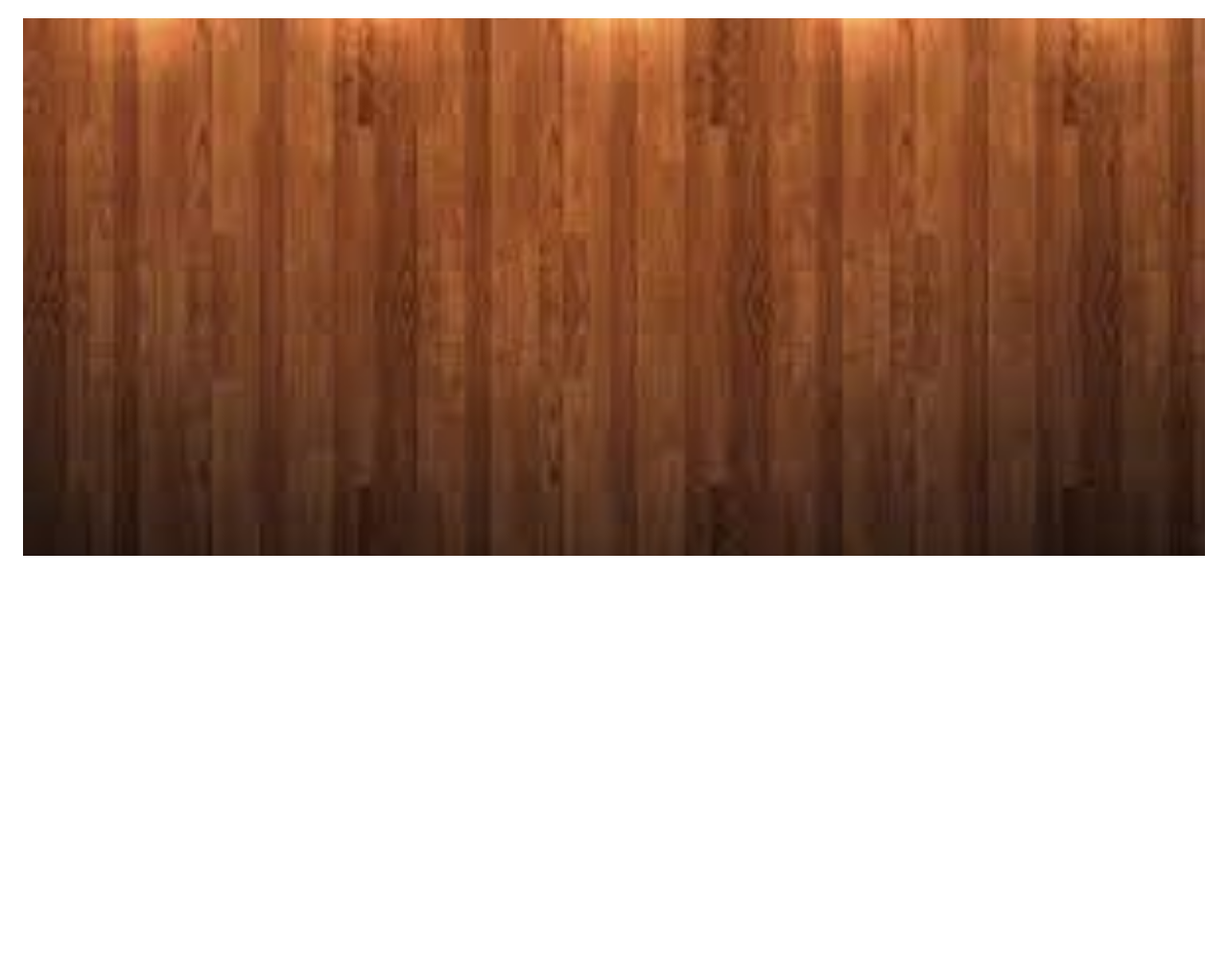
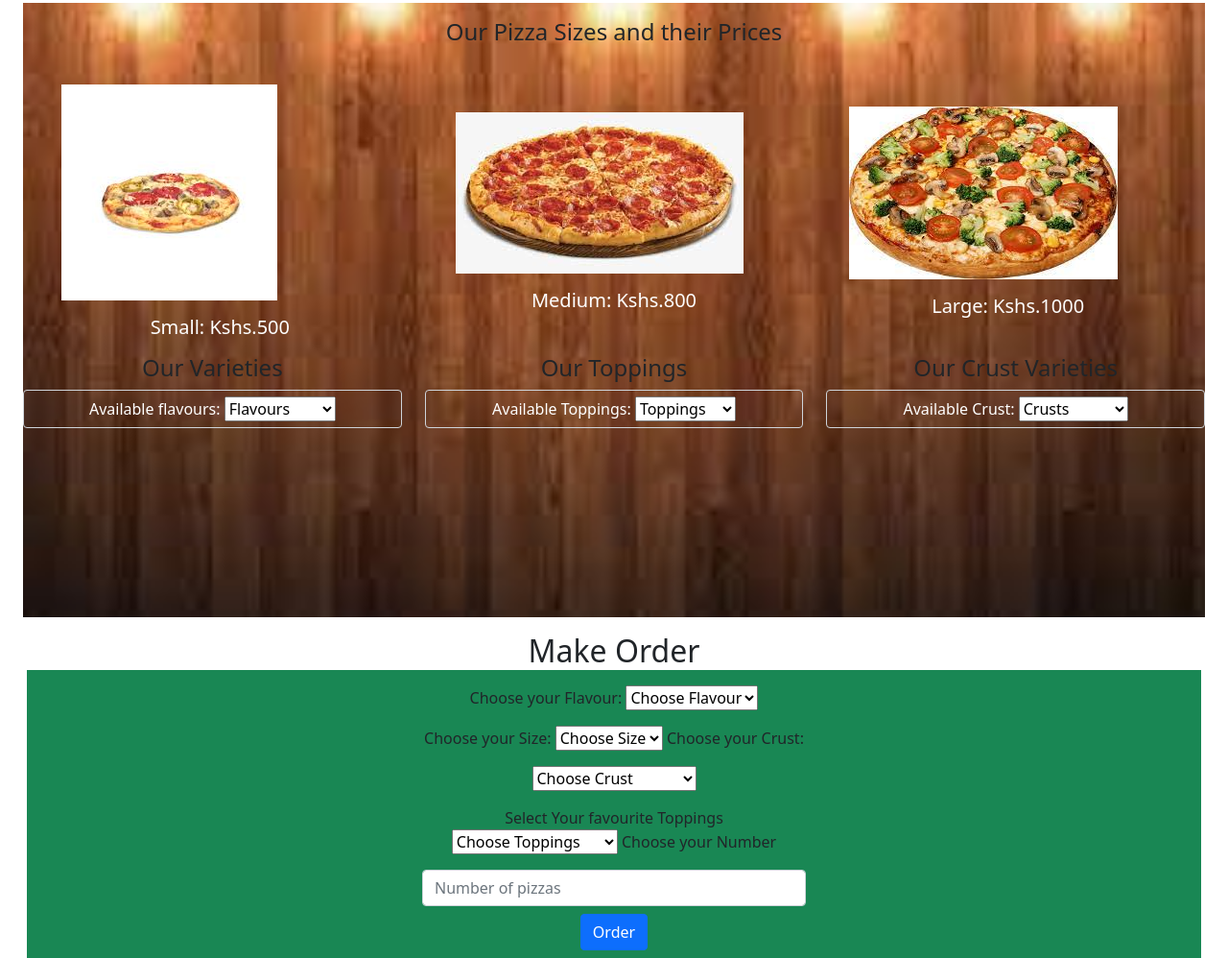
Before and after one commit to DanielSambu100/Dansam-Pizza-Place, a plain HTML site: page index.html in a window 1280 px wide. Shown: the part 1347-2345 px from the top of the page at 96% size. Before the commit the page ends 1926 px from the top, so only its background shows below. Drawn offline with nearby package versions, Linux system fonts and the light colour scheme; a web font is replaced by a local one.

Commit message:
add container order

```diff
--- a/index.html
+++ b/index.html
@@ -27,12 +27,14 @@
         <nav class="navbar navbar-expand-md bg-warning navbar-dark fixed-top">
           <h1 class="navbar-brand col-8 mx-5" href="#">Dansam Pizza Place</h1>
           <button class="navbar-toggler" type="button" data-toggle="collapse" data-target="#collapsibleNavbar">
-            <span class="navbar-toggler-icon"></span>
           </button>
           <div class="collapse navbar-collapse align-items-center col-4" id="collapsibleNavbar">
             <ul class="navbar-nav">
               <li class="nav-item">
-                <a class="nav-link" href="#variety-section">Pizza Varieties</a>
+                <a class="nav-link" href="#menu">Menu</a>
+              </li>
+              <li class="nav-item">
+                <a class="nav-link" href="#order">Order</a>
               </li>
               <li class="nav-item">
                 <a class="nav-link" href="#contact-section">Contact Info</a>
@@ -60,26 +62,136 @@
           <h2 class="headings">About Us</h2>
         </div>
         <div class="col-12 my-2 d-flex">
-          <div class="col-6 my-2 mx-5 py-5 px-5">
+          <div class="col-6 my-2 mx-5 py-3 px-5">
             <img src="assets/pizza-serving.png" alt="">
           </div>
           <div class="col-6 my-2 py-5 mr-5 pr-5">
             <h4 class="headings text-center text-danger" style="font-size: x-large;">Welcome to Dansam Pizza Place!</h4>
             <p class="col-12 text-center" style="font-size: large;">This is your all-time Pizza point in Nairobi City. <br> We care about your needs, <br> yeah, quality is our quest! Varieties of Pizza available <br> at affordable prizes. And hey! Quantity cannot just <br> go unnoticed at Dansam Pizza Place!</p>
-            <!-- <div class="accordion-button text-center"> -->
-              <!-- <p><a href="#" class="button">Order</a></p> -->
-            <!-- </div> -->
           </div>
         </div>
       </div>
       <!-- container3 menu -->
-      <div class="container-fluid">
+      <div class="container-fluid" id="menu">
         <div class="col-12">
-          <h2 class="headings text-center my-3">Our Menu</h2>
+          <h2 class="headings text-center mb-3">Our Menu</h2>
         </div>
-        <div class="col-12" style="background-image: url(assets/menu-bg.jpeg);background-position: center;background-size: cover;height: 70vh;">
+        <div class="col-12" style="background-image: url(assets/menu-bg.jpeg);background-position: center;background-size: cover;height: 80vh;">
+         <div class="col-12 my-3 py-3">
+          <h4 class="headings text-dark text-lg-center">Our Pizza Sizes and their Prices</h4>
+         </div>
+         <div class="col-12 d-flex align-items-center">
+           <div class="col-4 ml-5 pl-5">
+             <img src="assets/pizza-small.jpeg" alt="#">
+             <h5 class="col-12 text-center text-white my-3">Small: Kshs.500</h5>
+           </div>
+           <div class="col-4">
+            <img src="assets/pizza-m.jpeg" alt="#">
+            <h5 class="col-12 text-center text-white my-3">Medium: Kshs.800</h5>
+           </div>
+           <div class="col-4">
+            <img src="assets/pizza-l.jpeg" alt="#">
+            <h5 class="col-12 text-center text-white my-3">Large: Kshs.1000</h5>
+           </div>
+         </div>
+        <div class="row">
+          <div class="col-4 text-center">
+            <h4 class="headings">Our Varieties</h4>
+            <div class="form-control bg-transparent">
+             <label for="varieties" class="text-white">Available flavours:</label>
+             <select name="flavours" id="flavours">
+              <option disabled selected value="flavours">Flavours</option>
+              <option value="bbq steak">Bbq Steak</option>
+              <option value="bbq chicken">Bbq Chicken</option>
+              <option value="hawaiian">Hawaiian</option>
+              <option value="meat deluxe">Meat deluxe</option>
+              <option value="regina">Regina</option>
+             </select>
+            </div>
+          </div>
+          <div class="col-4 text-center">
+           <h4 class="headings">Our Toppings</h4>
+           <div class="form-control bg-transparent">
+            <label for="varieties" class="text-white">Available Toppings:</label>
+            <select name="toppings" id="toppings">
+             <option disabled selected value="toppings">Toppings</option>
+             <option value="beacon">Beacon</option>
+             <option value="pineaple">Pineaple</option>
+             <option value="mushroom">Mushroom</option>
+             <option value="bbq">Bbq</option>
+             <option value="olives">Olives</option>
+            </select>
+           </div>
+         </div>
+         <div class="col-4 text-center">
+          <h4 class="headings">Our Crust Varieties</h4>
+          <div class="form-control bg-transparent">
+           <label for="varieties" class="text-white">Available Crust:</label>
+           <select name="crust" id="crust">
+            <option disabled selected value="Crust">Crusts</option>
+            <option value="crispy">Crispy</option>
+            <option value="stuffed">Stuffed</option>
+            <option value="Gluten-free">Glutten-free</option>
+           </select>
+          </div>
+        </div>
+        </div>
+      </div>
+      <!-- container Order -->
+      <div class="container-fluid" id="order">
+        <div class="col-12">
+          <h2 class="headings text-center my-3">Make Order</h2>
+        </div>
+        <div class="form-group row g-3 bg-success">
+          <div class="col-sm-2"></div>
+          <div class="col-sm-8 text-center">
+              <form class="col-sm-6 offset-sm-3 text-center">
+                <fieldset>
+                  <label>Choose your Flavour:</label>
+                  <select class="custom-select custom-select-md mb-3 flavour" required>
+                      <option disabled selected value="flavour">Choose Flavour</option>
+                      <option value="bbq steak">Bbk Steak</option>
+                      <option value="bbq chicken">Bbq Chicken</option>
+                      <option value="hawaiian">Hawaiian</option>
+                      <option value="meat deluxe">Meat Deluxe</option>
+                      <option value="regina">Regina</option>
+                  </select>
+                  <label>Choose your Size:</label>
+                  <select class="custom-select custom-select-md mb-3" id="size" required>
+                      <option disabled selected value="size">Choose Size</option>
+                      <option value="regular">Small</option>
+                      <option value="medium">Medium</option>
+                      <option value="large">Large</option>
+                  </select>
+                  <label for="crust">Choose your Crust:</label>
+                  <select class="custom-select custom-select-md mb-3" id="crust" required>
+                      <option disabled selected value="crust">Choose Crust</option>
+                      <option value="crispy">Crispy: Ksh.120</option>
+                      <option value="stuffed">Stuffed: Ksh.170</option>
+                      <option value="glutten-free">Glutten-free: sh.200</option>
+                  </select>
+                  <label>Select Your favourite Toppings</label>
+                  <select class="custom-select custom-select-md mb-3" id="toppings" required>
+                      <option disabled selected value="choice">Choose Toppings</option>
+                      <option value="mushroom">Mushroom: Ksh.100</option>
+                      <option value="pineaple">Pineaple: sh.130</option>
+                      <option value="beacon">Beacon: Ksh.180</option>
+                      <option value="bbq">Bbq: Ksh. 150</option>
+                      <option value="olives">Olives: Ksh.120</option>
+                  </select>
+                  <label for="number">Choose your Number</label>
+                  <input type="number" class="form-control" id="number" placeholder="Number of pizzas" min="1" required>
+                </fieldset>
+              </form>
+              <a href="#summary">
+                  <button type="submit" class="btn btn-primary checkout my-2" id="checkout">
+                      Order
+                  </button>
+              </a>
 
-        </div>
+          </div>
+          <div class="col-sm-2"></div>
+      </div>
       </div>
     </div>
     <script src="https://cdn.jsdelivr.net/npm/bootstrap@5.1.3/dist/js/bootstrap.bundle.min.js" integrity="sha384-ka7Sk0Gln4gmtz2MlQnikT1wXgYsOg+OMhuP+IlRH9sENBO0LRn5q+8nbTov4+1p" crossorigin="anonymous"></script>
--- a/styles/style.css
+++ b/styles/style.css
@@ -0,0 +1,15 @@
+.col-md-4 {
+    display: flex;
+    justify-content: center;
+    margin-left: auto;
+    margin-right: auto;
+}
+
+img {
+    margin-left: 40px;
+}
+
+.col-5 {
+    margin-left: auto;
+    margin-right: auto;
+}
```
Also changed, not shown: assets/pizza-l.jpeg (added), assets/pizza-m.jpeg (added), assets/pizza-small.jpeg (added), assets/pzza-small.jpeg (added).
